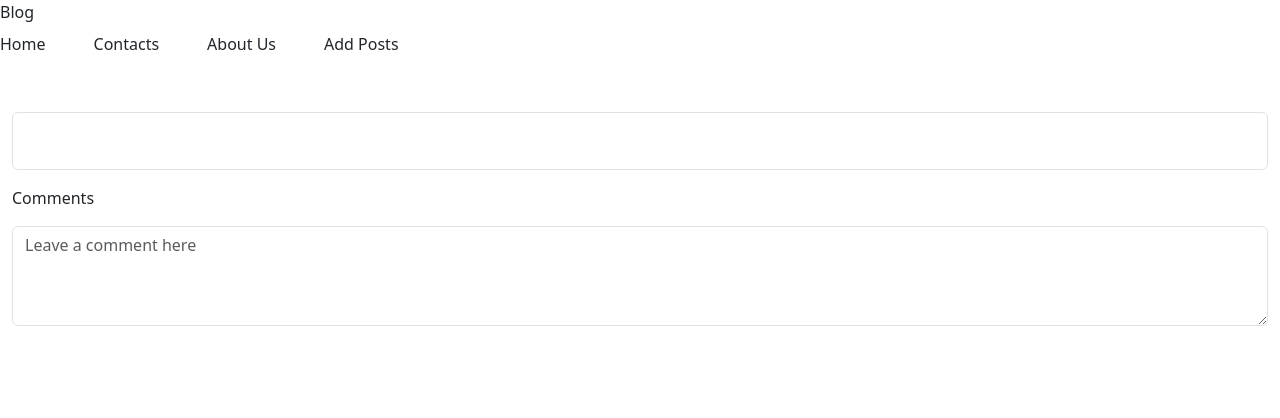
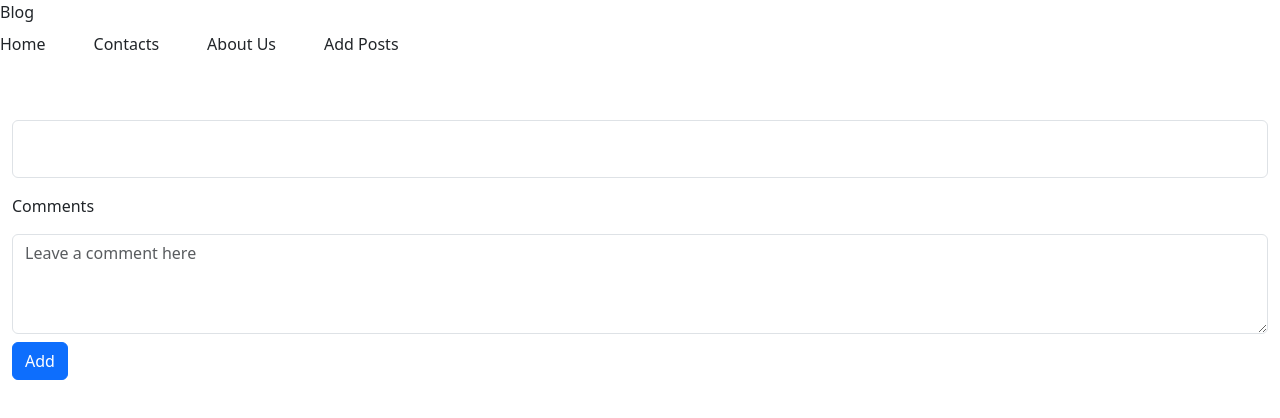
Before and after one commit to cashrina/homework63, a React (Vite) app: page /add-posts in a window 1280 px wide. Shown: the top 418 px of the page. Built offline with nearby package versions, Linux system fonts and the light colour scheme.

Commit message:
Реализован post запрос

```diff
--- a/src/AddPost/AddPost.tsx
+++ /dev/null
@@ -1,16 +0,0 @@
-const AddPost = () => {
-    return (
-        <form className="form-floating">
-            <div className="form-floating">
-                <input type="text" className="form-control mt-5" placeholder="Amazing world"/>
-            </div>
-            <div>
-                <label htmlFor="floatingTextarea2" className="my-3">Comments</label>
-                <textarea className="form-control" placeholder="Leave a comment here" id="floatingTextarea2"
-                          style={{height: "100px"}}></textarea>
-            </div>
-        </form>
-    );
-};
-
-export default AddPost;
--- /dev/null
+++ b/src/axiosApi.ts
@@ -0,0 +1,7 @@
+import axios from "axios";
+
+const axiosApi = axios.create({
+    baseURL: 'https://homework63-54c2b-default-rtdb.europe-west1.firebasedatabase.app/'
+});
+
+export default axiosApi;
--- /dev/null
+++ b/src/components/AddPost/AddPost.tsx
@@ -0,0 +1,87 @@
+import React, {useState} from "react";
+import {PostCustomer, postDate} from "../../types.ts";
+import {useNavigate} from "react-router-dom";
+import Spinner from "../Spinner.tsx";
+import axiosApi from "../../axiosApi.ts";
+
+const AddPost = () => {
+    const[postCustomer, setPostCustomer] = useState<PostCustomer>({
+        title: '',
+        information: '',
+    });
+
+    const[iaLoading, setLoading] = useState(false);
+    const navigate = useNavigate();
+
+    const onFieldChange = (event: React.ChangeEvent<HTMLInputElement | HTMLTextAreaElement>) => {
+        const { name, value } = event.target;
+
+        setPostCustomer((prev) => ({
+            ...prev,
+            [name]: value,
+        }));
+    };
+
+
+    const onFormSubmit = async (event:React.FormEvent<HTMLFormElement>) => {
+        event.preventDefault();
+        setLoading(true);
+
+        const post: postDate = {
+            postCustomer
+        };
+
+        try {
+            await axiosApi.post('/posts.json/', post);
+
+        } finally {
+            setLoading(false);
+            navigate('/');
+        }
+    };
+
+    let form = (
+        <form className="form-floating" onSubmit={onFormSubmit}>
+            <div className="form-floating">
+                <input required
+                       type="text"
+                       className="form-control mt-5"
+                       placeholder="Amazing world"
+                       id="title"
+                       name="title"
+                       value={postCustomer.title}
+                       onChange={onFieldChange}/>
+            </div>
+            <div>
+                <label htmlFor="floatingTextarea2" className="my-3">Comments</label>
+                <textarea className="form-control"
+                          placeholder="Leave a comment here"
+                          id="information"
+                          name="information"
+                          value={postCustomer.information}
+                          onChange={onFieldChange}
+                          style={{height: "100px"}}/>
+            </div>
+            <button className="btn btn-primary mt-2" type="submit">Add</button>
+        </form>
+    );
+
+    if (iaLoading) {
+        form = (
+            <div className="d-flex justify-content-center align-items-center"
+                 style={{height:'300px'}}>
+                <Spinner />
+            </div>
+        );
+    }
+
+    return (
+        <div className="row mt-2">
+            <div className="col">
+                {form}
+            </div>
+        </div>
+    );
+};
+
+export default AddPost;
--- a/src/Home/Home.tsx
+++ b/src/components/Home/Home.tsx
@@ -5,6 +5,7 @@ const Home = () => {
     const [postlist, setPostlist] = useState([]);
     return (
         <>
+            Home pgs
         </>
     );
 };
--- /dev/null
+++ b/src/components/Spinner.tsx
@@ -0,0 +1,9 @@
+const Spinner = () => {
+    return (
+        <div className="spinner-border text-primary">
+            <span className="visually-hidden">Loading...</span>
+        </div>
+    );
+};
+
+export default Spinner;
--- /dev/null
+++ b/src/types.ts
@@ -0,0 +1,14 @@
+export interface Post {
+    id: string;
+    title: string;
+    information: string;
+}
+
+export interface PostCustomer {
+    title: string;
+    information: string;
+}
+
+export interface postDate {
+    postCustomer: PostCustomer;
+}
```
Also changed, not shown: src/App.tsx (+5 -5 lines), src/container/NewPost.tsx (added, +17 -0 lines), src/components/About/About.tsx (renamed from src/About/About.tsx), src/components/Contacts/Contacts.tsx (renamed from src/Contacts/Contacts.tsx), src/components/Home/HomeItem.tsx (renamed from src/Home/HomeItem.tsx), src/components/Toolbar/Toolbar.tsx (renamed from src/Toolbar/Toolbar.tsx).
